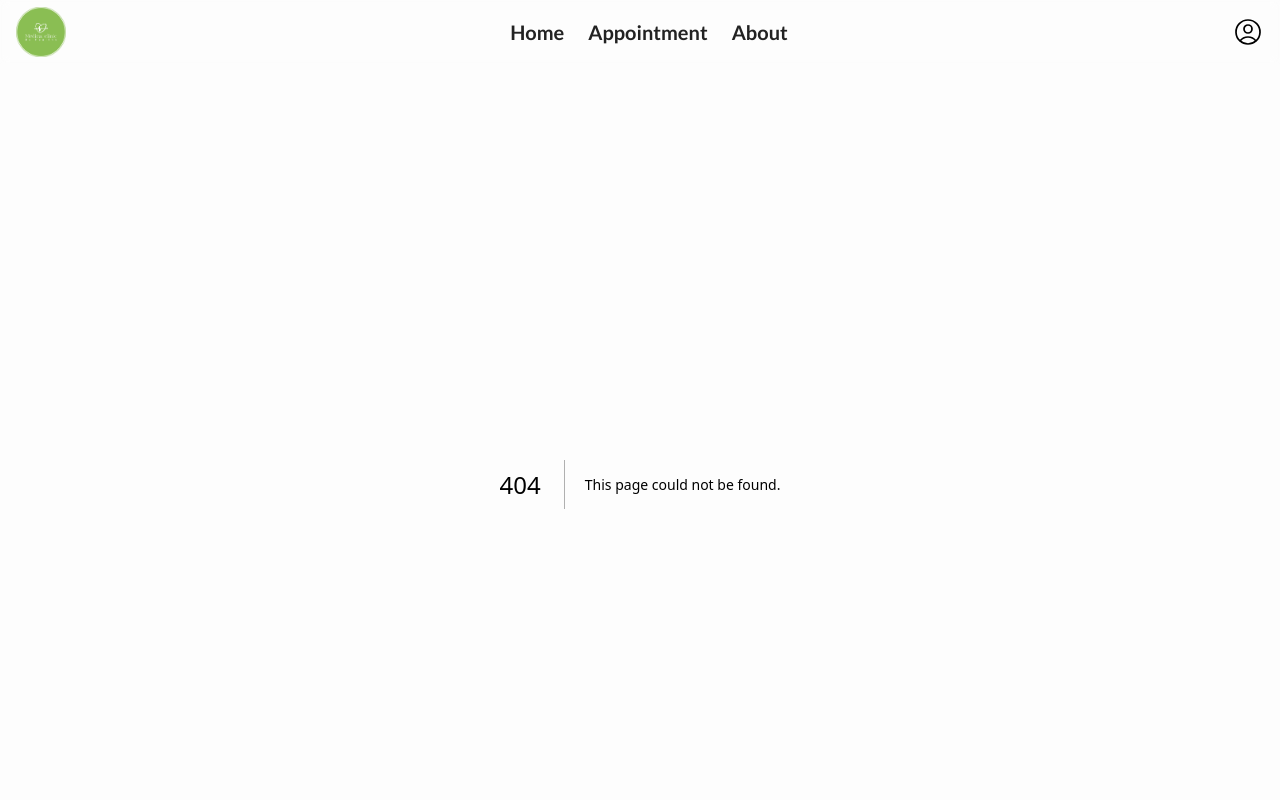
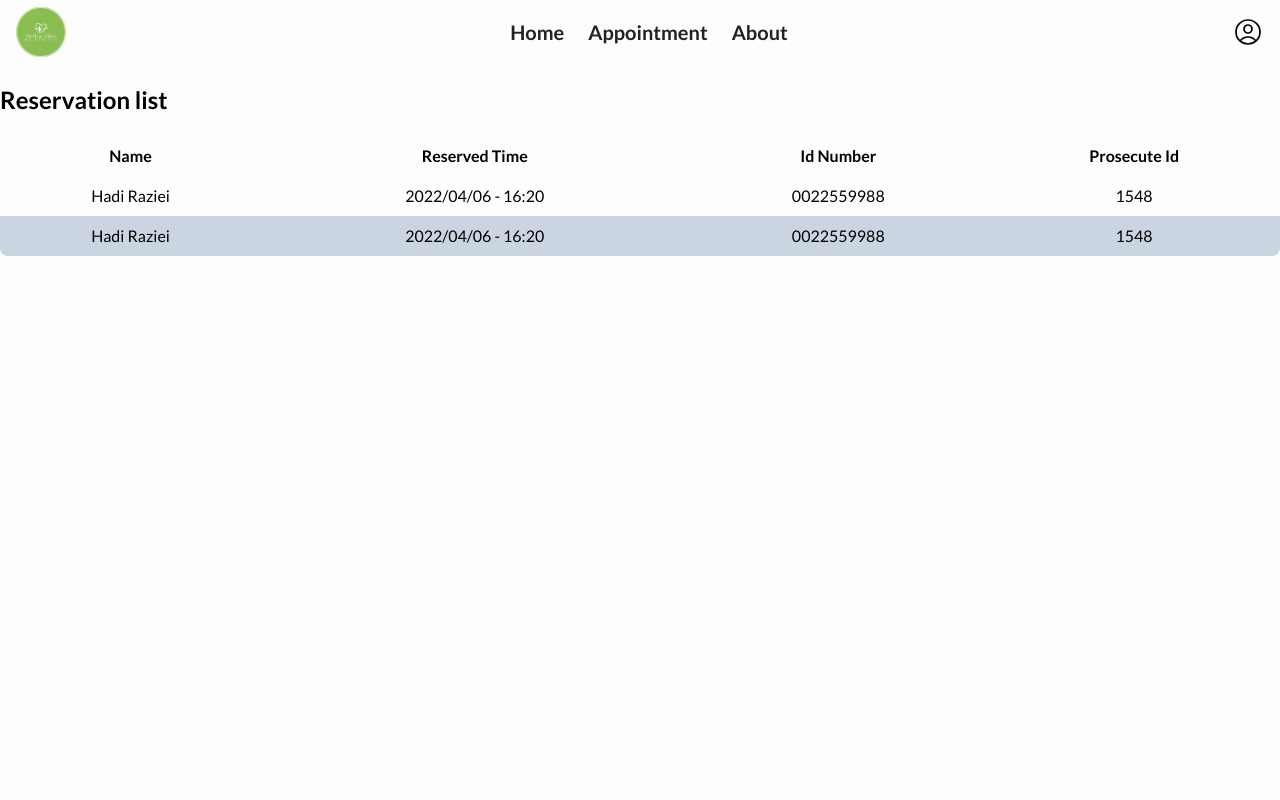
Before and after one commit to hadiraz/doctor-appointment, a Next.js app: page /user in a window 1280 px wide. Before the commit this address had no page. Shown: the top 800 px of the page. Built offline with nearby package versions, Linux system fonts and the light colour scheme.

Commit message:
user page completed

```diff
--- /dev/null
+++ b/pages/user.tsx
@@ -0,0 +1,39 @@
+import React from "react";
+
+const User = () => {
+  return (
+    <section className="w-full max-w-7xl flex flex-col h-screen px-3 xl:px-0">
+      <p className="w-full font-bold text-2xl relative">
+        Reservation list<span className="flex absolute w-full "></span>
+      </p>
+      <div className="flex mt-5 w-full rounded-lg overflow-x-auto">
+        <table className="w-full text-center capitalize rounded-lg shadow-lg">
+          <thead>
+            <tr>
+              <th className="p-2">name</th>
+              <th className="p-2">reserved time</th>
+              <th className="p-2">id number</th>
+              <th className="p-2">prosecute id</th>
+            </tr>
+          </thead>
+          <tbody>
+            <tr className="even:bg-slate-300 hover:shadow-lg transition-all duration-150">
+              <td className="p-2">hadi raziei</td>
+              <td className="p-2">2022/04/06 - 16:20</td>
+              <td className="p-2">0022559988</td>
+              <td className="p-2">1548</td>
+            </tr>
+            <tr className="even:bg-slate-300 hover:shadow-lg transition-all duration-150">
+              <td className="p-2">hadi raziei</td>
+              <td className="p-2">2022/04/06 - 16:20</td>
+              <td className="p-2">0022559988</td>
+              <td className="p-2">1548</td>
+            </tr>
+          </tbody>
+        </table>
+      </div>
+    </section>
+  );
+};
+
+export default User;
```
